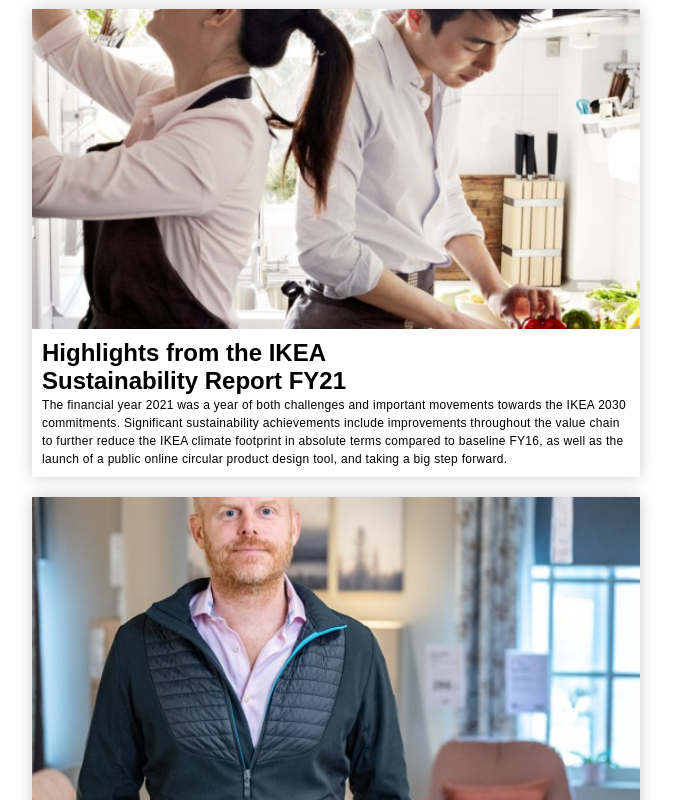
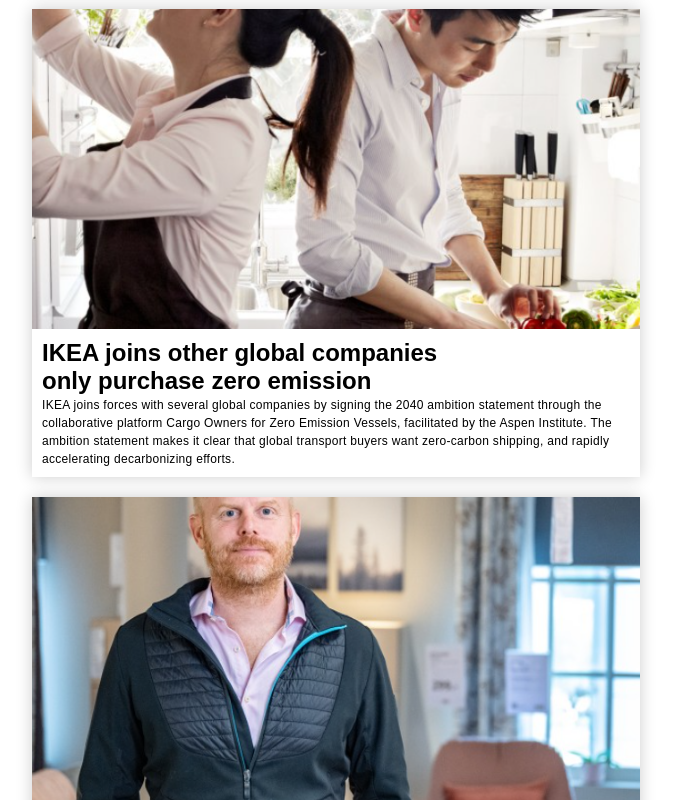
Before and after one commit to Hyountape00/ikea, a plain HTML site: page index.html in a window 1280 px wide. Shown: the part 4940-5740 px from the top of the page, without its empty margins (0-676 px from the left). Drawn offline with nearby package versions, Linux system fonts and the light colour scheme.

Commit message:
Add files via upload

```diff
--- a/index.html
+++ b/index.html
@@ -484,16 +484,9 @@
                             <img src="./img/newsroom-2.PNG" alt="뉴스이미지">
                         </div>
                         <div class="news-card-txt">
-                            <p>Highlights from the IKEA</p>
-                            <p>Sustainability Report FY21</p>
-                            <span>The financial year 2021 was a year of both challenges
-                                and important movements towards the IKEA 2030
-                                commitments. Significant sustainability achievements
-                                include improvements throughout the value chain to further
-                                reduce the IKEA climate footprint in absolute terms
-                                compared to baseline FY16, as well as the launch
-                                of a public online circular product design tool,
-                                and taking a big step forward.
+                            <p>IKEA joins other global companies</p>
+                            <p>only purchase zero emission</p>
+                            <span>IKEA joins forces with several global companies by signing the 2040 ambition statement through the collaborative platform Cargo Owners for Zero Emission Vessels, facilitated by the Aspen Institute. The ambition statement makes it clear that global transport buyers want zero-carbon shipping, and rapidly accelerating decarbonizing efforts.
                             </span>
                         </div>
                     </div>
@@ -502,16 +495,9 @@
                             <img src="./img/newsroom-3.PNG" alt="뉴스이미지">
                         </div>
                         <div class="news-card-txt">
-                            <p>Highlights from the IKEA</p>
-                            <p>Sustainability Report FY21</p>
-                            <span>The financial year 2021 was a year of both challenges
-                                and important movements towards the IKEA 2030
-                                commitments. Significant sustainability achievements
-                                include improvements throughout the value chain to further
-                                reduce the IKEA climate footprint in absolute terms
-                                compared to baseline FY16, as well as the launch
-                                of a public online circular product design tool,
-                                and taking a big step forward.
+                            <p>Insights from new global study</p>
+                            <p>people perceive high cost</p>
+                            <span>The newly released GlobeScan research shows that people around the world express a strong desire to live healthier and more sustainable, but the majority have not made major changes. Almost half of people think it’s too expensive. These insights confirm that IKEA has an important role to play by providing affordable and desirable solutions that inspires and enables the many people to healthier, more sustainable lives.
                             </span>
                         </div>
                     </div>
@@ -520,16 +506,9 @@
                             <img src="./img/newsroom-4.PNG" alt="뉴스이미지">
                         </div>
                         <div class="news-card-txt">
-                            <p>Highlights from the IKEA</p>
-                            <p>Sustainability Report FY21</p>
-                            <span>The financial year 2021 was a year of both challenges
-                                and important movements towards the IKEA 2030
-                                commitments. Significant sustainability achievements
-                                include improvements throughout the value chain to further
-                                reduce the IKEA climate footprint in absolute terms
-                                compared to baseline FY16, as well as the launch
-                                of a public online circular product design tool,
-                                and taking a big step forward.
+                            <p>Test period of the second</p>
+                            <p>hand IKEA shop in Sweden</p>
+                            <span>In November 2020, the world´s first second-hand IKEA shop opened in Eskilstuna, Sweden, with the purpose to test and develop how the second-hand segment can contribute to prolong the life of the IKEA products and contribute to moving IKEA towards a circular business.
                             </span>
                         </div>
                     </div>
@@ -564,7 +543,7 @@
             <div class="sec4-b">
                 <div class="news-cont">
                     <div class="news-cont-img" data-aos="fade-right" data-aos-offset="200" data-aos-duration="1000">
-                        <img src="./img/newsroom-b-1.JPG" alt="뉴스이미지">
+                        <img src="./img/newsroom-b-1.jpg" alt="뉴스이미지">
                     </div>
                     <div class="news-cont-txt">
                         <div class="txt-wrap">
```
